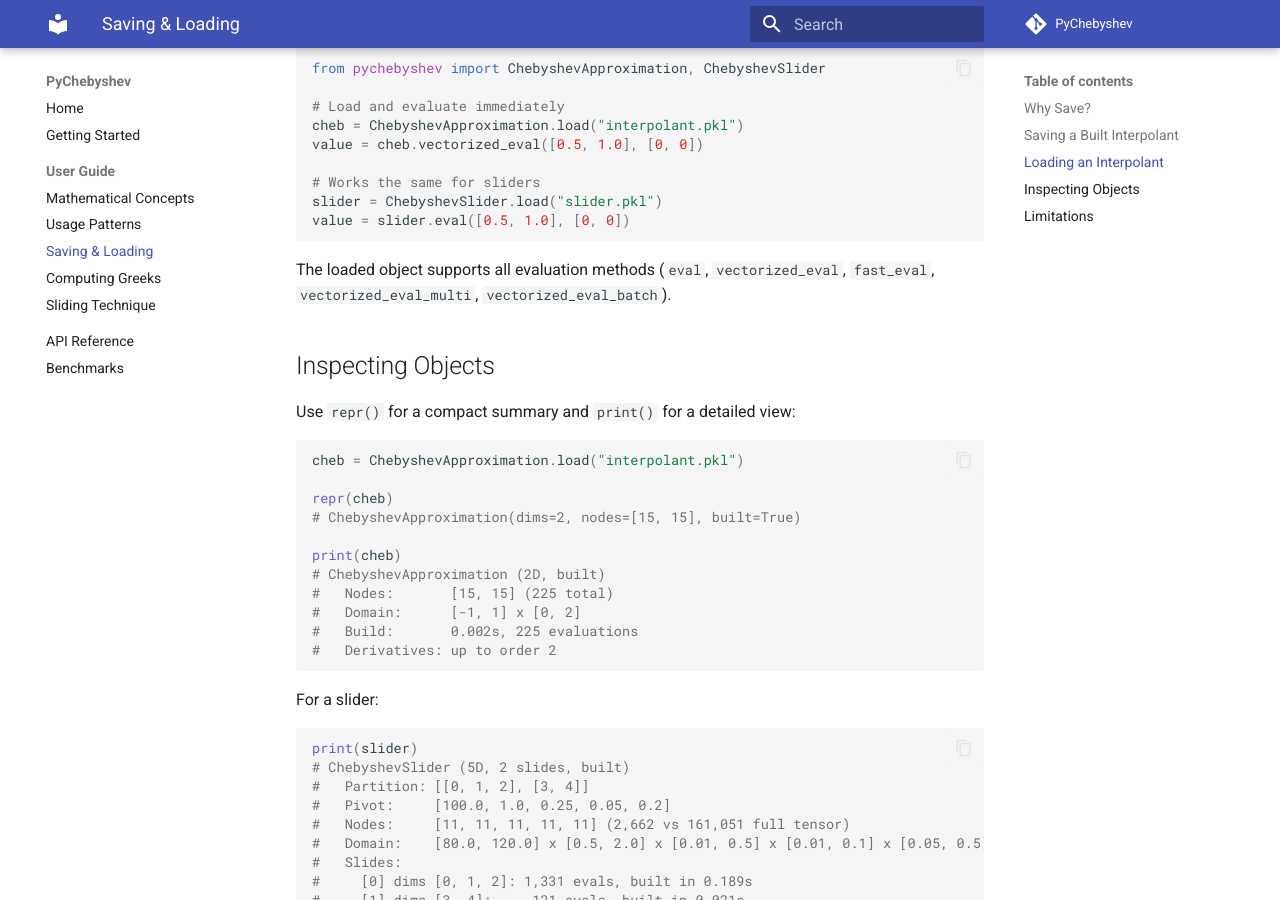
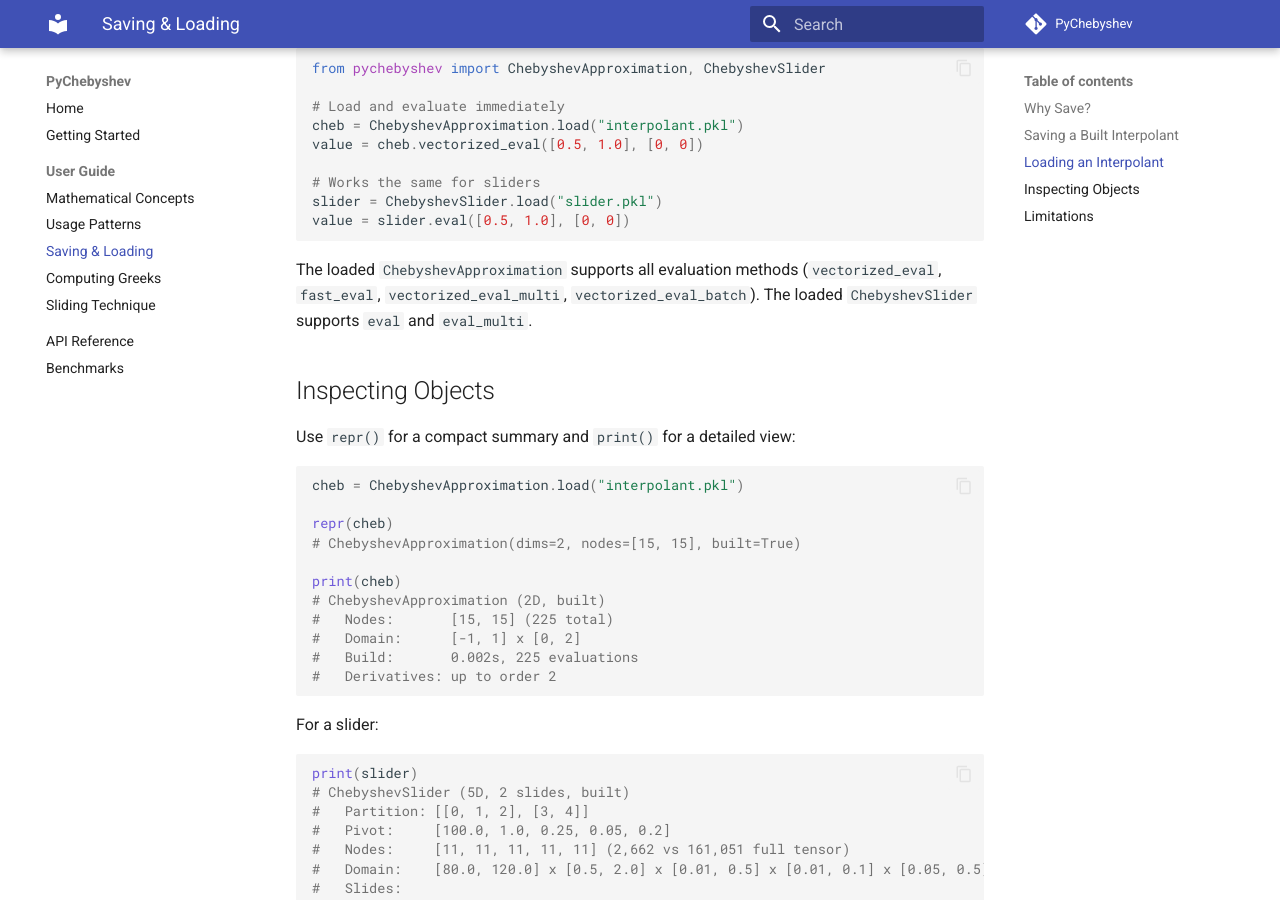
Before and after one commit to 0xC000005/PyChebyshev, an MkDocs documentation site: the page built from docs/user-guide/serialization.md, in a window 1280 px wide and 900 px high, scrolled down 1212 px. Built offline with MkDocs 1.6.1 and Material for MkDocs 9.7.7, drawn with Linux system fonts in a browser that asks for light colours; comment, search, counter and statistics services are not loaded.

Commit message:
Fix review issues: partition truncation and docs method list
- Truncate partition display in ChebyshevSlider.__str__ when >6 groups
- Clarify eval method availability per class in serialization docs

https://claude.ai/code/session_01X3igjyVbJra9Pr5AAxvWg2

````diff
--- a/docs/user-guide/serialization.md
+++ b/docs/user-guide/serialization.md
@@ -63,8 +63,9 @@ slider = ChebyshevSlider.load("slider.pkl")
 value = slider.eval([0.5, 1.0], [0, 0])
 ```
 
-The loaded object supports all evaluation methods (`eval`, `vectorized_eval`,
-`fast_eval`, `vectorized_eval_multi`, `vectorized_eval_batch`).
+The loaded `ChebyshevApproximation` supports all evaluation methods
+(`vectorized_eval`, `fast_eval`, `vectorized_eval_multi`, `vectorized_eval_batch`).
+The loaded `ChebyshevSlider` supports `eval` and `eval_multi`.
 
 ## Inspecting Objects
 
````
Also changed, not shown: 1 other file.
